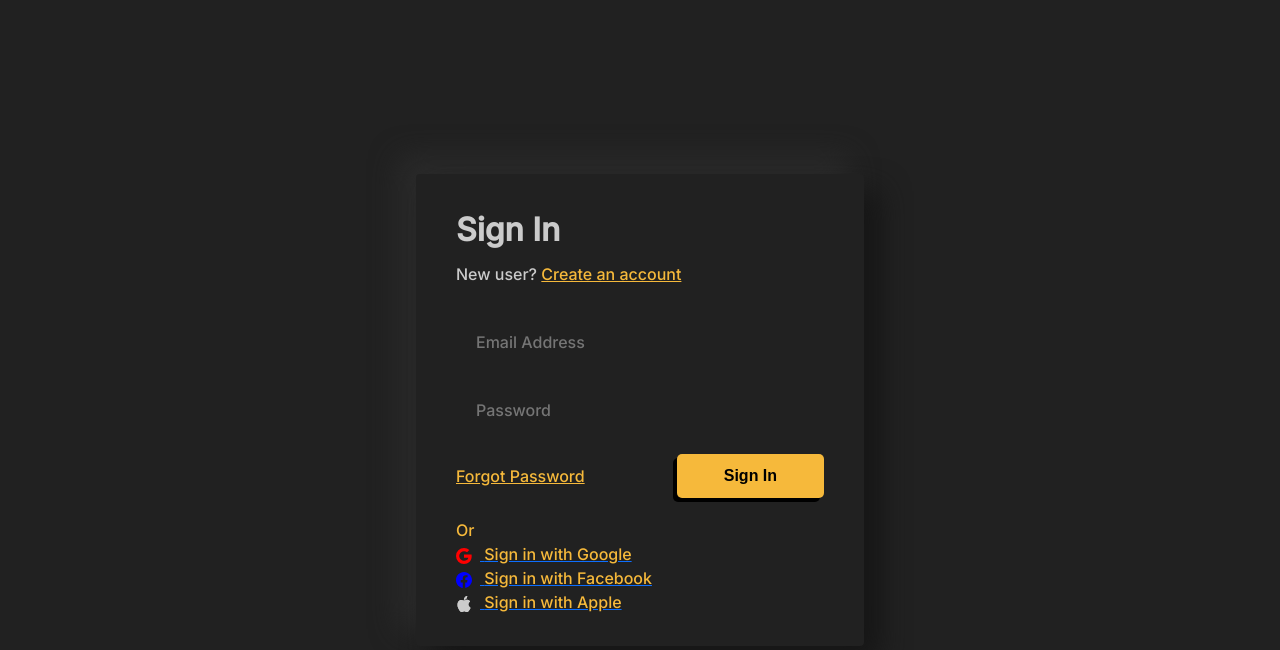
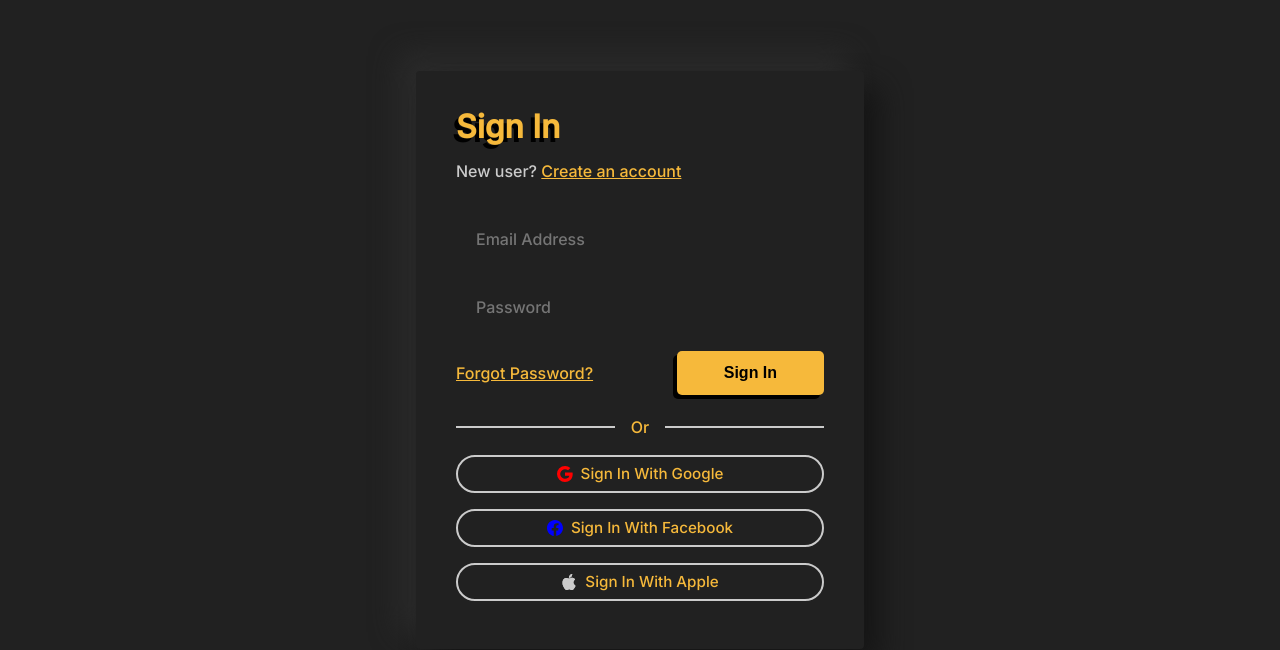
Before and after one commit to ZoroaAi/MelioraMarket, a website: page src/pages/login.html in a window 1280 px wide. Shown: the part 40-690 px from the top of the page. Drawn offline with nearby package versions, Linux system fonts and the light colour scheme; a small style sheet from the web is missing; files whose address does not match are found by name; a web font is replaced by a local one.

Commit message:
tweaked login page (change method text colour)

```diff
--- a/src/pages/login.html
+++ b/src/pages/login.html
@@ -56,7 +56,7 @@
 					<input type="password" name="password" id="password" class="input-field" placeholder="Password">
 				</div>
 				<div class="input-control">
-					<a href="#" class="text text-links">Forgot Password</a>
+					<a href="#" class="text text-links">Forgot Password?</a>
 					<input type="submit" name="submit" class="butt input-submit" value="Sign In" disabled>
 				</div>
 			</form>
@@ -67,7 +67,7 @@
 			</div>
 			<div class="method">
 				<div class="method-control">
-					<a href="#" class="method-action">
+					<a href="#" class="method-action text-methods">
                         <svg xmlns="http://www.w3.org/2000/svg" width="16" height="16" class="logo-google bi bi-google" viewBox="0 0 16 16">
                             <path d="M15.545 6.558a9.42 9.42 0 0 1 .139 1.626c0 2.434-.87 4.492-2.384 5.885h.002C11.978 15.292 10.158 16 8 16A8 8 0 1 1 8 0a7.689 7.689 0 0 1 5.352 2.082l-2.284 2.284A4.347 4.347 0 0 0 8 3.166c-2.087 0-3.86 1.408-4.492 3.304a4.792 4.792 0 0 0 0 3.063h.003c.635 1.893 2.405 3.301 4.492 3.301 1.078 0 2.004-.276 2.722-.764h-.003a3.702 3.702 0 0 0 1.599-2.431H8v-3.08h7.545z"/>
                           </svg>
@@ -75,7 +75,7 @@
 					</a>
 				</div>
 				<div class="method-control">
-					<a href="#" class="method-action">
+					<a href="#" class="method-action text-methods">
                         <svg xmlns="http://www.w3.org/2000/svg" width="16" height="16" class="logo-facebook bi bi-facebook" viewBox="0 0 16 16">
                             <path d="M16 8.049c0-4.446-3.582-8.05-8-8.05C3.58 0-.002 3.603-.002 8.05c0 4.017 2.926 7.347 6.75 7.951v-5.625h-2.03V8.05H6.75V6.275c0-2.017 1.195-3.131 3.022-3.131.876 0 1.791.157 1.791.157v1.98h-1.009c-.993 0-1.303.621-1.303 1.258v1.51h2.218l-.354 2.326H9.25V16c3.824-.604 6.75-3.934 6.75-7.951z"/>
                           </svg>
@@ -83,7 +83,7 @@
 					</a>
 				</div>
 				<div class="method-control">
-					<a href="#" class="method-action">
+					<a href="#" class="method-action text-methods">
                         <svg xmlns="http://www.w3.org/2000/svg" width="16" height="16" class="logo-apple bi bi-apple" viewBox="0 0 16 16">
                             <path d="M11.182.008C11.148-.03 9.923.023 8.857 1.18c-1.066 1.156-.902 2.482-.878 2.516.024.034 1.52.087 2.475-1.258.955-1.345.762-2.391.728-2.43Zm3.314 11.733c-.048-.096-2.325-1.234-2.113-3.422.212-2.189 1.675-2.789 1.698-2.854.023-.065-.597-.79-1.254-1.157a3.692 3.692 0 0 0-1.563-.434c-.108-.003-.483-.095-1.254.116-.508.139-1.653.589-1.968.607-.316.018-1.256-.522-2.267-.665-.647-.125-1.333.131-1.824.328-.49.196-1.422.754-2.074 2.237-.652 1.482-.311 3.83-.067 4.56.244.729.625 1.924 1.273 2.796.576.984 1.34 1.667 1.659 1.899.319.232 1.219.386 1.843.067.502-.308 1.408-.485 1.766-.472.357.013 1.061.154 1.782.539.571.197 1.111.115 1.652-.105.541-.221 1.324-1.059 2.238-2.758.347-.79.505-1.217.473-1.282Z"/>
                             <path d="M11.182.008C11.148-.03 9.923.023 8.857 1.18c-1.066 1.156-.902 2.482-.878 2.516.024.034 1.52.087 2.475-1.258.955-1.345.762-2.391.728-2.43Zm3.314 11.733c-.048-.096-2.325-1.234-2.113-3.422.212-2.189 1.675-2.789 1.698-2.854.023-.065-.597-.79-1.254-1.157a3.692 3.692 0 0 0-1.563-.434c-.108-.003-.483-.095-1.254.116-.508.139-1.653.589-1.968.607-.316.018-1.256-.522-2.267-.665-.647-.125-1.333.131-1.824.328-.49.196-1.422.754-2.074 2.237-.652 1.482-.311 3.83-.067 4.56.244.729.625 1.924 1.273 2.796.576.984 1.34 1.667 1.659 1.899.319.232 1.219.386 1.843.067.502-.308 1.408-.485 1.766-.472.357.013 1.061.154 1.782.539.571.197 1.111.115 1.652-.105.541-.221 1.324-1.059 2.238-2.758.347-.79.505-1.217.473-1.282Z"/>
--- a/src/styles/components/_login.scss
+++ b/src/styles/components/_login.scss
@@ -9,6 +9,7 @@
         width: 100%;
         padding: 0 2rem;
         margin: 0 auto;
+        transform: translateY(-50px);
     }
     .wrapper {
 		max-width: 28rem;
@@ -102,22 +103,81 @@
 	&-large {
 		font-size: 2rem;
 		font-weight: 600;
-		color: variables.$secondary;
+		color: variables.$primary;
+        text-shadow: -4px 4px #000000;;
 	}
 
 	&-normal {
 		font-size: 1rem;
 		font-weight: 400;
-		color: variables.$secondary;
+		color: variables.$text-dark-mode;
 	}
 
 	&-links {
 		font-size: 1rem;
 		font-weight: 400;
-		color: var(--color-blue);
-
+		color: variables.$primary;
 		&:hover {
 			text-decoration: underline;
 		}
 	}
 }
+
+// Form Break
+.striped {
+    display: flex;
+    flex-direction: row;
+    justify-content: center;
+    align-items: center;
+    margin: 1rem 0;
+
+    &-line {
+        flex: auto;
+        flex-basis: auto;
+        border: none;
+        outline: none;
+        height: 2px;
+        background: variables.$text-dark-mode;
+    }
+
+    &-text {
+        font-family: inherit;
+        font-size: 1rem;
+        font-weight: 500;
+        line-height: inherit;
+        margin: 0 1rem;
+    }
+}
+
+// Methods
+.method {
+    &-control {
+        margin-bottom: 1rem;
+    }
+
+    &-action {
+        font-family: inherit;
+        font-size: 0.95rem;
+        font-weight: 500;
+        line-height: inherit;
+        display: flex;
+        justify-content: center;
+        align-items: center;
+        width: 100%;
+        height: auto;
+        padding: 0.35rem 1.25rem;
+        outline: none;
+        border: 2px solid variables.$text-dark-mode;
+        border-radius: 2rem;
+        color: variables.$text-dark-mode;
+        background: variables.$dark;
+        text-decoration: none;
+        text-transform: capitalize;
+        text-rendering: optimizeLegibility;
+        transition: all 0.35s ease;
+
+        &:hover {
+            background: lighten($color: variables.$dark, $amount: 50%);
+        }
+    }
+}
--- a/src/styles/components/_nav.scss
+++ b/src/styles/components/_nav.scss
@@ -27,7 +27,7 @@
         justify-self: end;
     }
     a {
-        color: variables.$secondary;
+        color: variables.$text-dark-mode;
         font-size: 0.9rem;
         font-weight: 400;
         text-decoration: none;
--- a/src/styles/helpers/_variables.scss
+++ b/src/styles/helpers/_variables.scss
@@ -2,7 +2,7 @@
 // Colours:
 $primary: #F6B93B;
 
-$secondary: #CBCBCB;
+$text-dark-mode: #CBCBCB;
 
 $dark: #212121;
 $dark-2: #0f0f0f;
--- a/src/styles/main.scss
+++ b/src/styles/main.scss
@@ -9,7 +9,7 @@ a{
     text-decoration: none;
 }
 p{
-    color: variables.$secondary;
+    color: variables.$text-dark-mode;
 }
 .bg-body{
     background-color: variables.$dark;
```
Also changed, not shown: src/styles/main.css, 1 other file.
